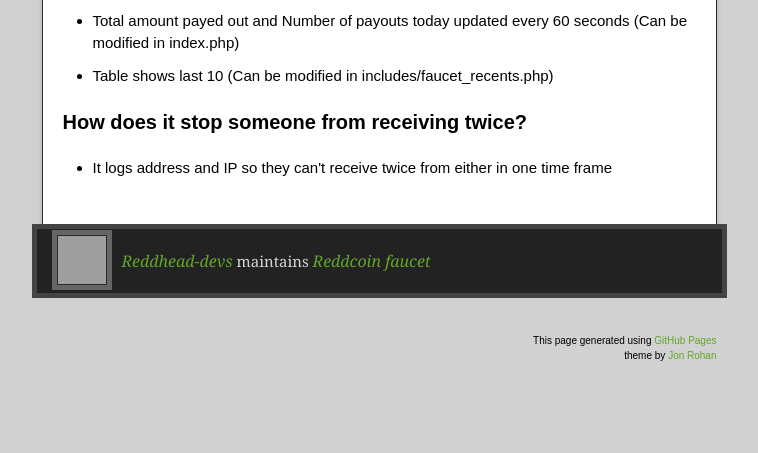
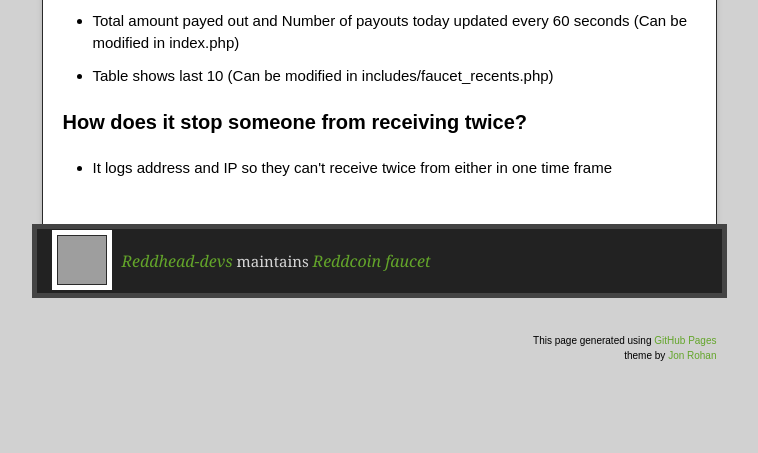
Before and after one commit to Reddhead-devs/Reddcoin-faucet, a PHP site: page / in a window 1280 px wide. Shown: the part 1183-1636 px from the top of the page, without its empty margins (261-1019 px from the left). Run offline with PHP 8.4, Linux system fonts and the light colour scheme; some libraries are stand-ins or nearby versions; grey boxes are pictures that could not be loaded.

Commit message:
Update stylesheet.css

```diff
--- a/stylesheets/stylesheet.css
+++ b/stylesheets/stylesheet.css
@@ -701,7 +701,7 @@ footer .creds small {
 }
 
 footer .owner .avatar {
-  background-color: #666;
+  background-color: #fff;
   display: block;
   margin: -19px 10px 0 0;
   width: 60px;
```
